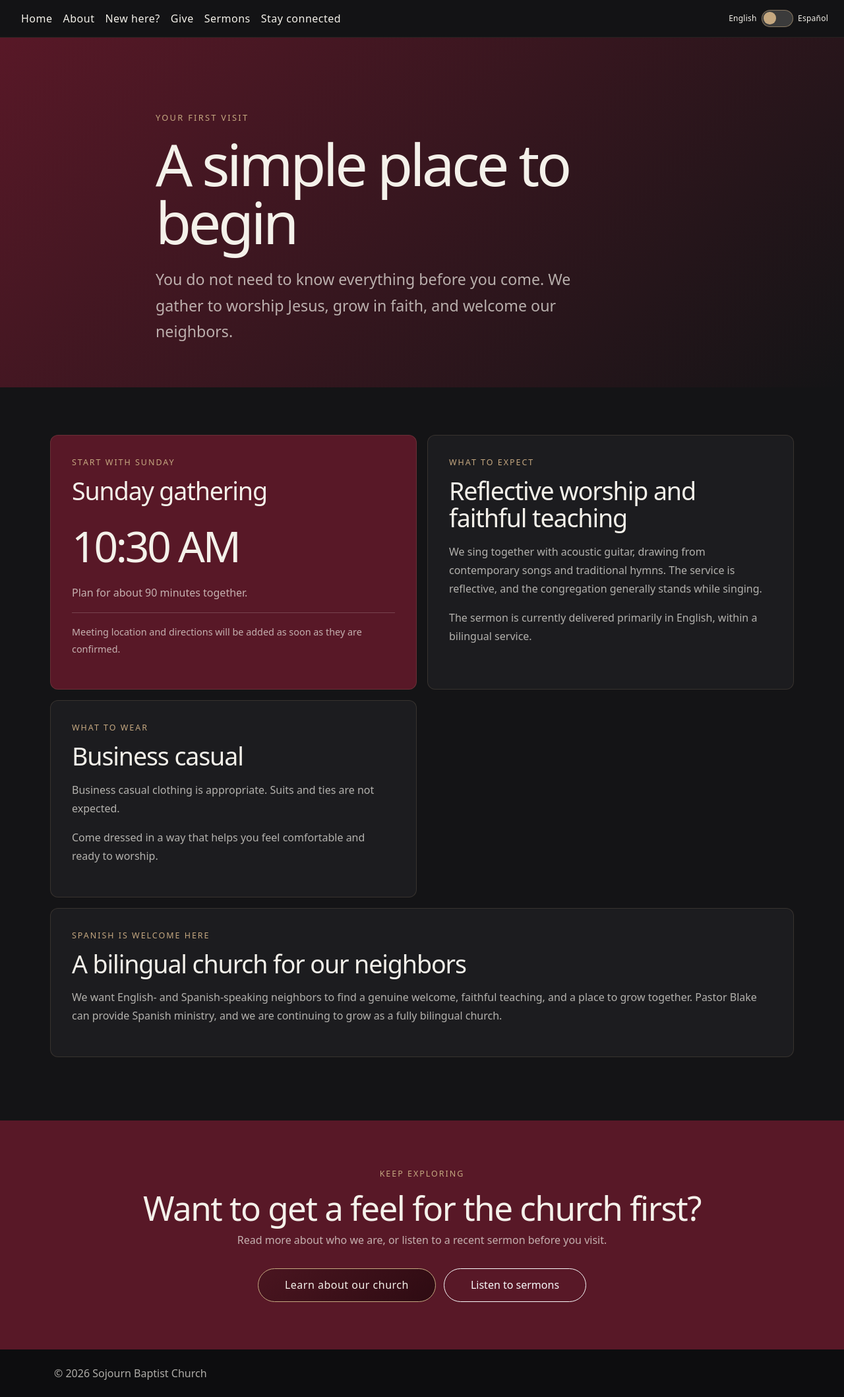
After one commit to ShaggyBadger/sojourn_site, a Django app: page /new-here/ in a window 1280 px wide. The commit adds this page. Shown: the whole page at 66% size. Run offline with Django 5.2, Linux system fonts and the light colour scheme; data that the repository does not hold is empty; some libraries are stand-ins or nearby versions.

Commit message:
making final updates. the site is doing real good

```diff
--- a/core/static/core/css/site.css
+++ b/core/static/core/css/site.css
@@ -244,6 +244,164 @@ body {
   display: flex;
   min-height: 48svh;
   padding: 7rem 1rem 4rem;
+}
+
+.visitor-hero {
+  align-items: end;
+  background: linear-gradient(135deg, var(--accent-burgundy), var(--bg-charcoal));
+  display: flex;
+  min-height: 48svh;
+  padding: 7rem 1rem 4rem;
+}
+
+.visitor-hero-content {
+  max-width: 52rem;
+}
+
+.visitor-hero h1 {
+  color: var(--text-light);
+  font-size: clamp(2.75rem, 9vw, 5.5rem);
+  font-weight: 300;
+  letter-spacing: -0.05em;
+  line-height: 1;
+  margin-bottom: 1.5rem;
+}
+
+.visitor-lede {
+  color: var(--text-muted);
+  font-size: clamp(1.1rem, 2.5vw, 1.45rem);
+  line-height: 1.7;
+  margin: 0;
+  max-width: 42rem;
+}
+
+.visitor-section {
+  padding: 4.5rem 1rem 6rem;
+}
+
+.visitor-grid {
+  display: grid;
+  gap: 1rem;
+  max-width: 72rem;
+}
+
+.visitor-card {
+  background: var(--bg-card);
+  border: 1px solid rgba(197, 168, 128, 0.16);
+  border-radius: 0.75rem;
+  padding: 2rem;
+}
+
+.visitor-card-highlight {
+  background: var(--accent-burgundy);
+}
+
+.visitor-card h2 {
+  color: var(--text-light);
+  font-size: clamp(1.6rem, 4vw, 2.35rem);
+  font-weight: 300;
+  letter-spacing: -0.03em;
+  line-height: 1.1;
+  margin-bottom: 1rem;
+}
+
+.visitor-card p:not(.section-eyebrow):not(.visitor-time) {
+  color: var(--text-muted);
+  line-height: 1.75;
+  margin-bottom: 1rem;
+}
+
+.visitor-card p:last-child {
+  margin-bottom: 0;
+}
+
+.visitor-time {
+  color: var(--text-light);
+  font-size: clamp(2.25rem, 7vw, 4rem);
+  font-weight: 300;
+  letter-spacing: -0.05em;
+  margin-bottom: 0.5rem;
+}
+
+.visitor-note {
+  border-top: 1px solid rgba(244, 241, 234, 0.2);
+  font-size: 0.9rem;
+  padding-top: 1rem;
+}
+
+.visitor-next-step {
+  background: var(--accent-burgundy);
+  padding: 4.5rem 1rem;
+}
+
+.giving-hero {
+  background: linear-gradient(135deg, var(--accent-burgundy), #2f1720 55%, var(--bg-charcoal));
+}
+
+.giving-content {
+  display: grid;
+  gap: 2.5rem;
+  max-width: 72rem;
+}
+
+.giving-content .visitor-card {
+  align-self: start;
+}
+
+.giving-content .visitor-card p:not(.section-eyebrow) {
+  margin-bottom: 1.75rem;
+}
+
+.giving-copy {
+  align-self: center;
+  max-width: 42rem;
+}
+
+.giving-copy h2 {
+  color: var(--text-light);
+  font-size: clamp(2rem, 5vw, 3.2rem);
+  font-weight: 300;
+  letter-spacing: -0.03em;
+  line-height: 1.1;
+  margin-bottom: 1rem;
+}
+
+.giving-copy p:not(.section-eyebrow) {
+  color: var(--text-muted);
+  font-size: 1.05rem;
+  line-height: 1.8;
+}
+
+.visitor-next-step-content {
+  max-width: 58rem;
+  text-align: center;
+}
+
+.visitor-next-step h2 {
+  color: var(--text-light);
+  font-size: clamp(2rem, 5vw, 3.2rem);
+  font-weight: 300;
+  letter-spacing: -0.03em;
+  line-height: 1.1;
+}
+
+.visitor-next-step p:not(.section-eyebrow) {
+  color: var(--text-muted);
+  line-height: 1.7;
+  margin: 0 auto 1.75rem;
+  max-width: 38rem;
+}
+
+.visitor-actions {
+  display: flex;
+  flex-wrap: wrap;
+  gap: 0.75rem;
+  justify-content: center;
+}
+
+.visitor-actions .btn-outline-light {
+  border-radius: 50rem;
+  padding: 0.8rem 2.5rem;
 }
 
 .about-hero-content {
@@ -929,6 +1087,18 @@ body {
 }
 
 @media (min-width: 768px) {
+  .visitor-grid {
+    grid-template-columns: repeat(2, minmax(0, 1fr));
+  }
+
+  .visitor-card-wide {
+    grid-column: 1 / -1;
+  }
+
+  .giving-content {
+    grid-template-columns: minmax(0, 1fr) minmax(0, 0.9fr);
+  }
+
   .about-copy-grid {
     align-items: start;
     grid-template-columns: minmax(0, 0.8fr) minmax(0, 1.2fr);
--- a/core/views.py
+++ b/core/views.py
@@ -5,6 +5,9 @@ from django.utils import timezone
 from .models import TeamMember
 from .selectors import get_localized_about_content
 from sermons.models import Sermon
+
+
+GIVING_URL = "https://www.zeffy.com/en-US/donation-form/tithegive-to-sojourn-church"
 
 
 def home(request):
@@ -45,3 +48,13 @@ def about(request):
         "about.html",
         {"about_content": about_content, "team_members": team_members},
     )
+
+
+def new_here(request):
+    """Render practical visitor information for a first visit."""
+    return render(request, "new_here.html")
+
+
+def giving(request):
+    """Render information about giving and link to the church's Zeffy form."""
+    return render(request, "giving.html", {"giving_url": GIVING_URL})
--- a/sojourn/urls.py
+++ b/sojourn/urls.py
@@ -3,11 +3,13 @@ from django.contrib import admin
 from django.conf.urls.static import static
 from django.urls import include, path
 
-from core.views import about, home
+from core.views import about, giving, home, new_here
 
 urlpatterns = [
     path("", home, name="home"),
     path("about/", about, name="about"),
+    path("new-here/", new_here, name="new_here"),
+    path("giving/", giving, name="giving"),
     path("sermons/", include("sermons.urls")),
     path("admin/", admin.site.urls),
     path(
--- a/templates/base.html
+++ b/templates/base.html
@@ -5,7 +5,7 @@
   <head>
     <meta charset="utf-8">
     <meta name="viewport" content="width=device-width, initial-scale=1">
-    <title>{% block title %}Sojourn Baptist Church{% endblock %}</title>
+    <title>{% block title %}{% translate "Sojourn Baptist Church" %}{% endblock %}</title>
     {% block meta_description %}{% endblock %}
     <link
       href="https://cdn.jsdelivr.net/npm/bootstrap@5.3.3/dist/css/bootstrap.min.css"
--- a/templates/communications/subscribe.html
+++ b/templates/communications/subscribe.html
@@ -1,7 +1,7 @@
 {% extends "base.html" %}
 {% load i18n %}
 
-{% block title %}{% translate "Stay connected" %} | Sojourn Baptist Church{% endblock %}
+{% block title %}{% translate "Stay connected" %} | {% translate "Sojourn Baptist Church" %}{% endblock %}
 
 {% block content %}
 <main class="container py-5">
--- a/templates/communications/unsubscribe.html
+++ b/templates/communications/unsubscribe.html
@@ -1,7 +1,7 @@
 {% extends "base.html" %}
 {% load i18n %}
 
-{% block title %}{% translate "Email preferences" %} | Sojourn Baptist Church{% endblock %}
+{% block title %}{% translate "Email preferences" %} | {% translate "Sojourn Baptist Church" %}{% endblock %}
 
 {% block content %}
 <main class="container py-5">
--- a/templates/components/footer.html
+++ b/templates/components/footer.html
@@ -2,6 +2,6 @@
 
 <footer class="site-footer">
   <div class="container py-4">
-    <p class="mb-0">&copy; {% now "Y" %} Sojourn Baptist Church</p>
+    <p class="mb-0">&copy; {% now "Y" %} {% translate "Sojourn Baptist Church" %}</p>
   </div>
 </footer>
--- a/templates/components/navbar.html
+++ b/templates/components/navbar.html
@@ -25,6 +25,16 @@
           <li class="nav-item">
             <a class="nav-link" href="{% url 'about' %}" @click="open = false">
               {% translate "About" %}
+            </a>
+          </li>
+          <li class="nav-item">
+            <a class="nav-link" href="{% url 'new_here' %}" @click="open = false">
+              {% translate "New here?" %}
+            </a>
+          </li>
+          <li class="nav-item">
+            <a class="nav-link" href="{% url 'giving' %}" @click="open = false">
+              {% translate "Give" %}
             </a>
           </li>
           <li class="nav-item">
--- /dev/null
+++ b/templates/new_here.html
@@ -0,0 +1,62 @@
+{% extends "base.html" %}
+{% load i18n %}
+
+{% block title %}{% translate "New here?" %} | {% translate "Sojourn Baptist Church" %}{% endblock %}
+
+{% block content %}
+  <main>
+    <section class="visitor-hero">
+      <div class="container visitor-hero-content">
+        <p class="hero-kicker">{% translate "Your first visit" %}</p>
+        <h1>{% translate "A simple place to begin" %}</h1>
+        <p class="visitor-lede">
+          {% translate "You do not need to know everything before you come. We gather to worship Jesus, grow in faith, and welcome our neighbors." %}
+        </p>
+      </div>
+    </section>
+
+    <section class="visitor-section">
+      <div class="container visitor-grid">
+        <article class="visitor-card visitor-card-highlight">
+          <p class="section-eyebrow">{% translate "Start with Sunday" %}</p>
+          <h2>{% translate "Sunday gathering" %}</h2>
+          <p class="visitor-time">{% translate "10:30 AM" %}</p>
+          <p>{% translate "Plan for about 90 minutes together." %}</p>
+          <p class="visitor-note">{% translate "Meeting location and directions will be added as soon as they are confirmed." %}</p>
+        </article>
+
+        <article class="visitor-card">
+          <p class="section-eyebrow">{% translate "What to expect" %}</p>
+          <h2>{% translate "Reflective worship and faithful teaching" %}</h2>
+          <p>{% translate "We sing together with acoustic guitar, drawing from contemporary songs and traditional hymns. The service is reflective, and the congregation generally stands while singing." %}</p>
+          <p>{% translate "The sermon is currently delivered primarily in English, within a bilingual service." %}</p>
+        </article>
+
+        <article class="visitor-card">
+          <p class="section-eyebrow">{% translate "What to wear" %}</p>
+          <h2>{% translate "Business casual" %}</h2>
+          <p>{% translate "Business casual clothing is appropriate. Suits and ties are not expected." %}</p>
+          <p>{% translate "Come dressed in a way that helps you feel comfortable and ready to worship." %}</p>
+        </article>
+
+        <article class="visitor-card visitor-card-wide">
+          <p class="section-eyebrow">{% translate "Spanish is welcome here" %}</p>
+          <h2>{% translate "A bilingual church for our neighbors" %}</h2>
+          <p>{% translate "We want English- and Spanish-speaking neighbors to find a genuine welcome, faithful teaching, and a place to grow together. Pastor Blake can provide Spanish ministry, and we are continuing to grow as a fully bilingual church." %}</p>
+        </article>
+      </div>
+    </section>
+
+    <section class="visitor-next-step">
+      <div class="container visitor-next-step-content">
+        <p class="section-eyebrow">{% translate "Keep exploring" %}</p>
+        <h2>{% translate "Want to get a feel for the church first?" %}</h2>
+        <p>{% translate "Read more about who we are, or listen to a recent sermon before you visit." %}</p>
+        <div class="visitor-actions">
+          <a class="btn btn-custom-gold" href="{% url 'about' %}">{% translate "Learn about our church" %}</a>
+          <a class="btn btn-outline-light" href="{% url 'sermons:list' %}">{% translate "Listen to sermons" %}</a>
+        </div>
+      </div>
+    </section>
+  </main>
+{% endblock %}
```
Also changed, not shown: communications/tests/test_signup.py (+10 -0 lines), communications/tests/test_unsubscribe.py (+16 -0 lines), core/tests/test_home.py (+47 -0 lines), sermons/tests/test_views.py (+9 -0 lines), templates/giving.html (added, +36 -0 lines), templates/home.html (+4 -4 lines), locale/es/LC_MESSAGES/django.po, 1 other file.
